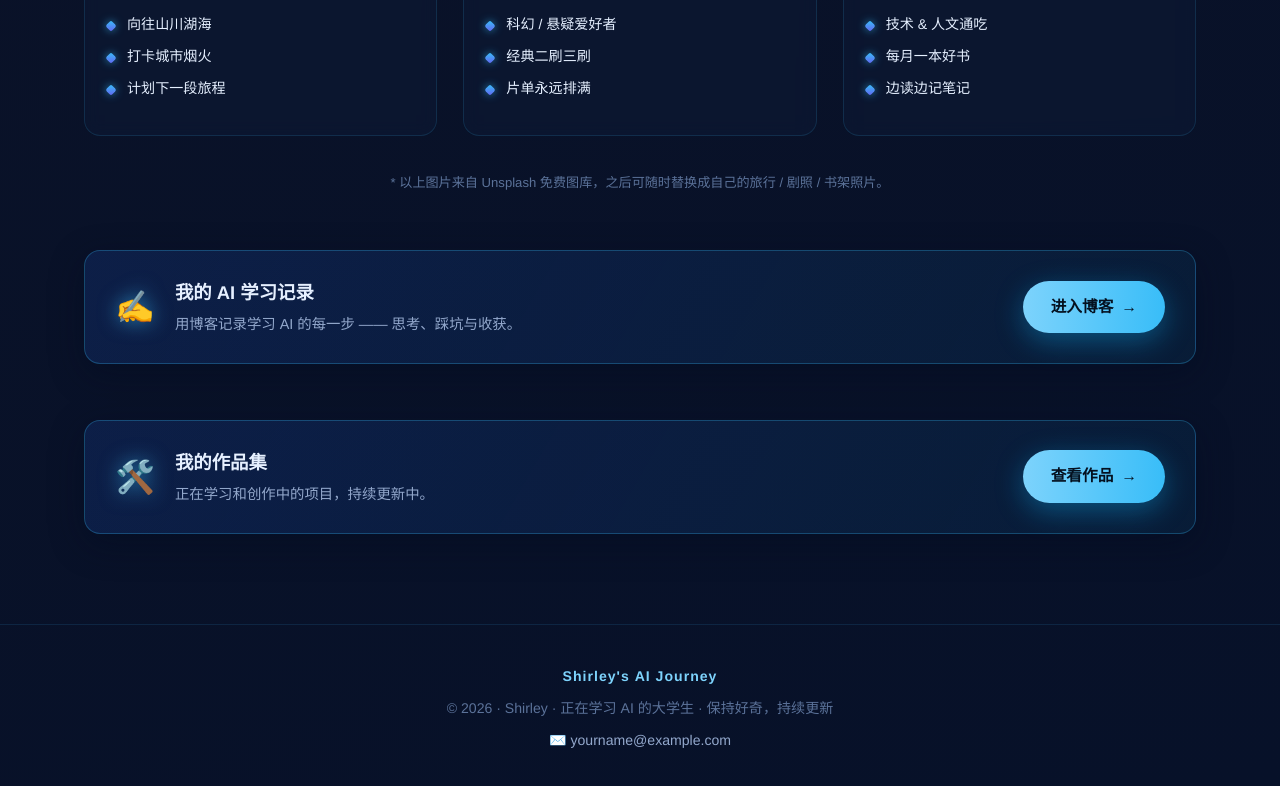
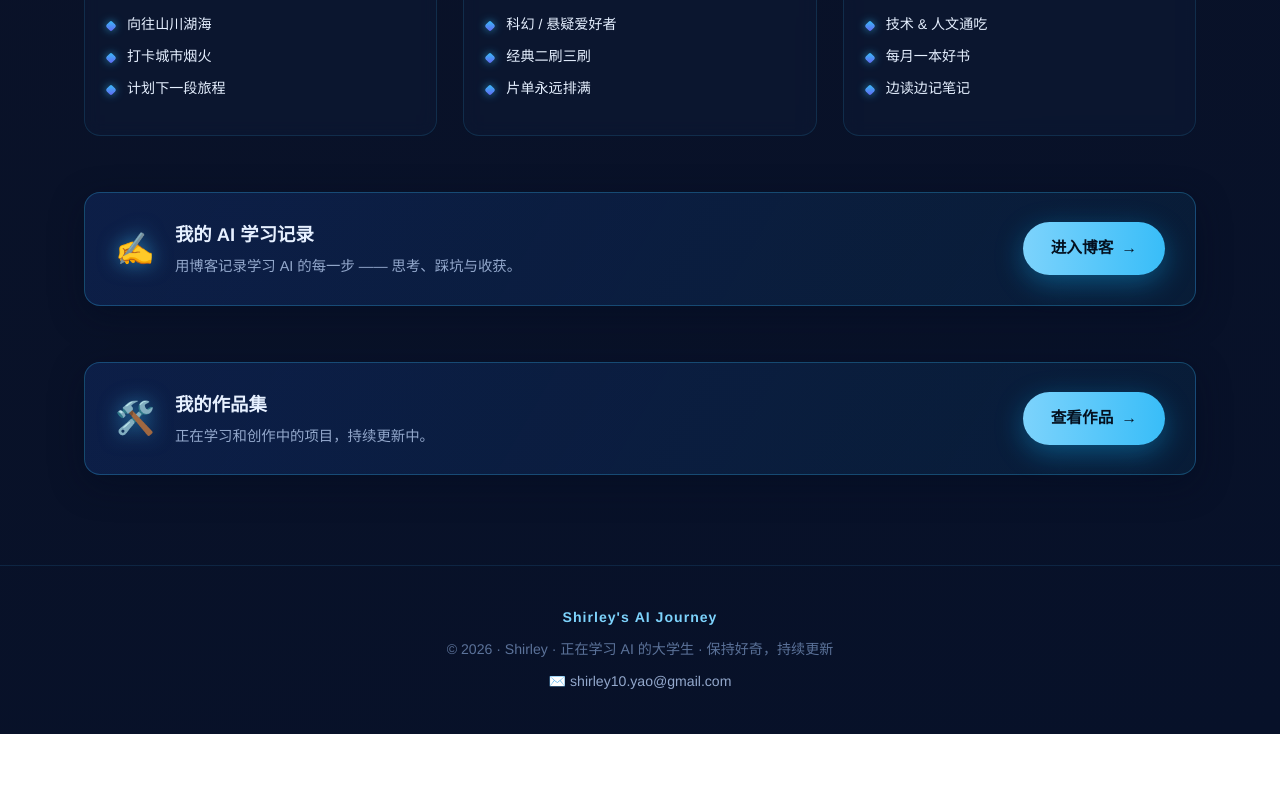
Before and after one commit to xinrui1011/MyBlogs, a plain HTML site: page index.html in a window 1280 px wide. Shown: the part 1518-2304 px from the top of the page. After the commit the page ends 2252 px from the top, so only its background shows below. Drawn offline with Linux system fonts and the light colour scheme; animation ran at ten frames a second.

Commit message:
更新页脚邮箱为 shirley10.yao@gmail.com，移除兴趣栏图片说明

```diff
--- a/index.html
+++ b/index.html
@@ -182,10 +182,6 @@
           </article>
         </div>
 
-        <p class="photo-note reveal">
-          * 以上图片来自 Unsplash 免费图库，之后可随时替换成自己的旅行 / 剧照 / 书架照片。
-        </p>
-
         <!-- 博客入口 -->
         <div class="blog-cta reveal">
           <div class="blog-cta-icon">✍️</div>
@@ -218,7 +214,7 @@
     <div class="container footer-inner">
       <p class="footer-logo">Shirley's&nbsp;AI&nbsp;Journey</p>
       <p>© <span id="year"></span> · Shirley · 正在学习 AI 的大学生 · 保持好奇，持续更新</p>
-      <p class="footer-email">✉️ yourname@example.com</p>
+      <p class="footer-email">✉️ shirley10.yao@gmail.com</p>
     </div>
   </footer>
 
--- a/style.css
+++ b/style.css
@@ -502,13 +502,6 @@ img { display: block; max-width: 100%; }
   transform: rotate(45deg);
   background: linear-gradient(135deg, var(--blue-400), var(--indigo-500));
   box-shadow: 0 0 8px rgba(56, 189, 248, 0.7);
-}
-
-.photo-note {
-  margin-top: 36px;
-  text-align: center;
-  font-size: 0.82rem;
-  color: var(--text-faint);
 }
 
 /* 首页博客入口 */
```
Also changed, not shown: blog.html (+1 -1 lines), post.html (+1 -1 lines), project.html (+1 -1 lines), projects.html (+1 -1 lines).
